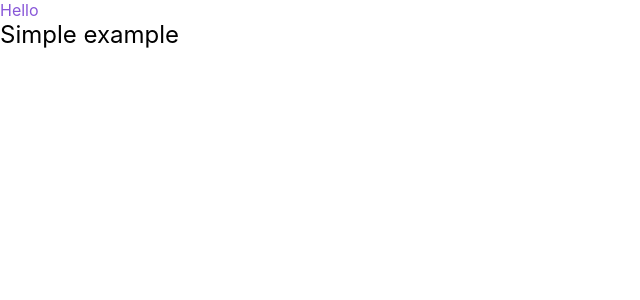
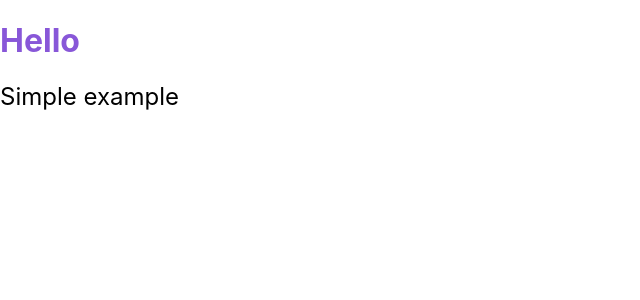
Before and after one commit to therrance/styled-components-example-, a React (Create React App) app: page / in a window 1280 px wide. Shown: the top 300 px of the page, without its empty margins (0-640 px from the left). Built offline with nearby package versions, Linux system fonts and the light colour scheme.

Commit message:
add dynamic insert

```diff
--- a/src/App.js
+++ b/src/App.js
@@ -20,7 +20,7 @@ function Title(props) {
 function App() {
   return (
     <Wrapper>
-      <StyledTitle>Hello</StyledTitle>
+      <StyledTitle as="h1">Hello</StyledTitle>
       <Content color="red" hide>
         Simple example
       </Content>
```
